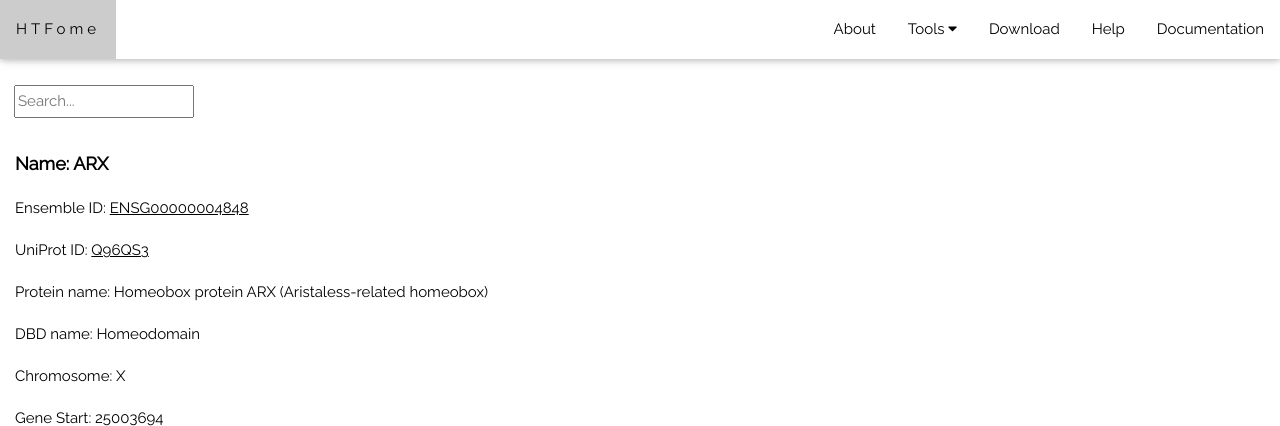
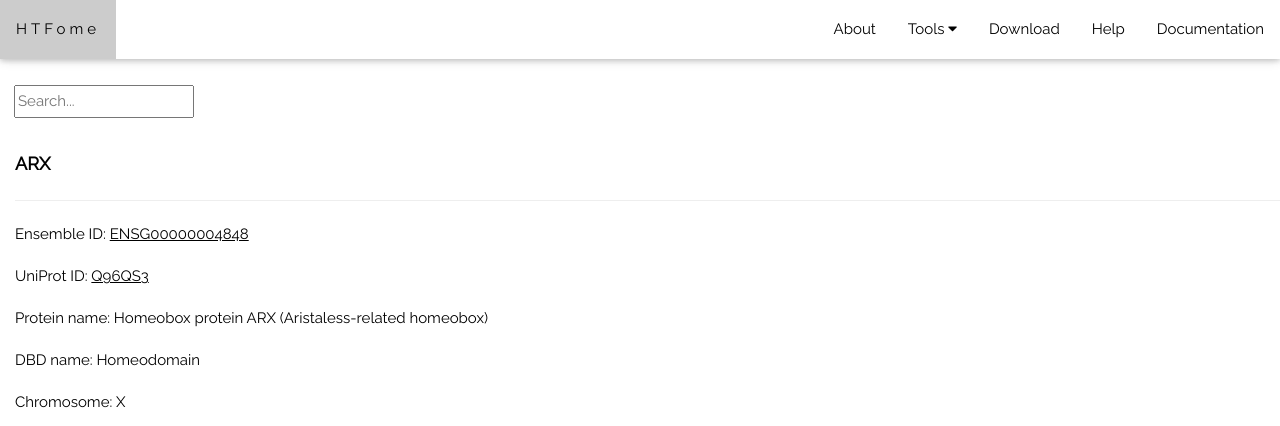
Before and after one commit to NHardie/HTFome, a Django app: a page that uses data/templates/data/details.html in a window 1280 px wide. Shown: the top 426 px of the page. Run offline with Django 3.2, Linux system fonts and the light colour scheme; data comes from the database, SQL or seed files in the repository.

Commit message:
Add HTML

```diff
--- a/data/templates/data/details.html
+++ b/data/templates/data/details.html
@@ -11,7 +11,7 @@
 
     <div class="card mb-4">
         <div class="card-body" style="margin-left:15px">
-            <h5 style="font-weight:600">Name: {{ htf.gene_name }}</h5>
+            <h5 style="font-weight:600">{{ htf.gene_name }}</h5><hr>
             <p class="card-text text-muted h6"> Ensemble ID: <a href="http://www.ensembl.org/Homo_sapiens/Gene/Summary?db=core;g={{ htf.ensemble_id }};r=11:2268495-2270952;t=ENST00000331289/"> {{ htf.ensemble_id }} </a></p>
             <p class="card-text"> UniProt ID: <a href="https://www.uniprot.org/uniprot/{{htf.uniprot_id}}/">{{htf.uniprot_id}}</a></p>
             <p class="card-text">Protein name: {{htf.prot_name}}</p>
```
